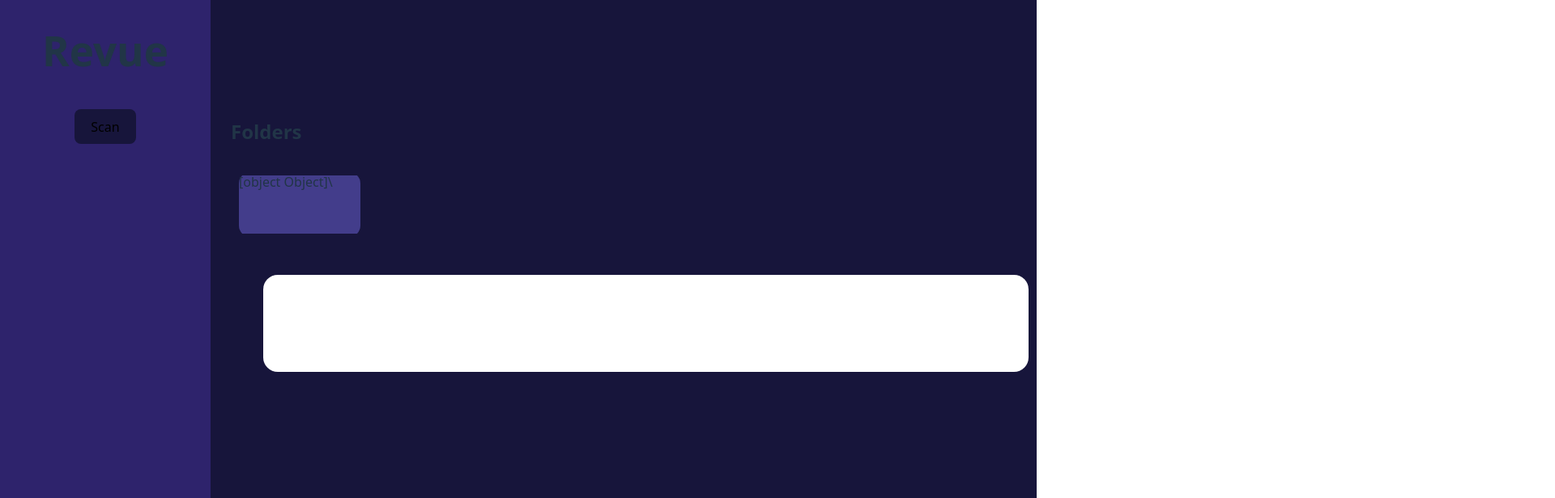
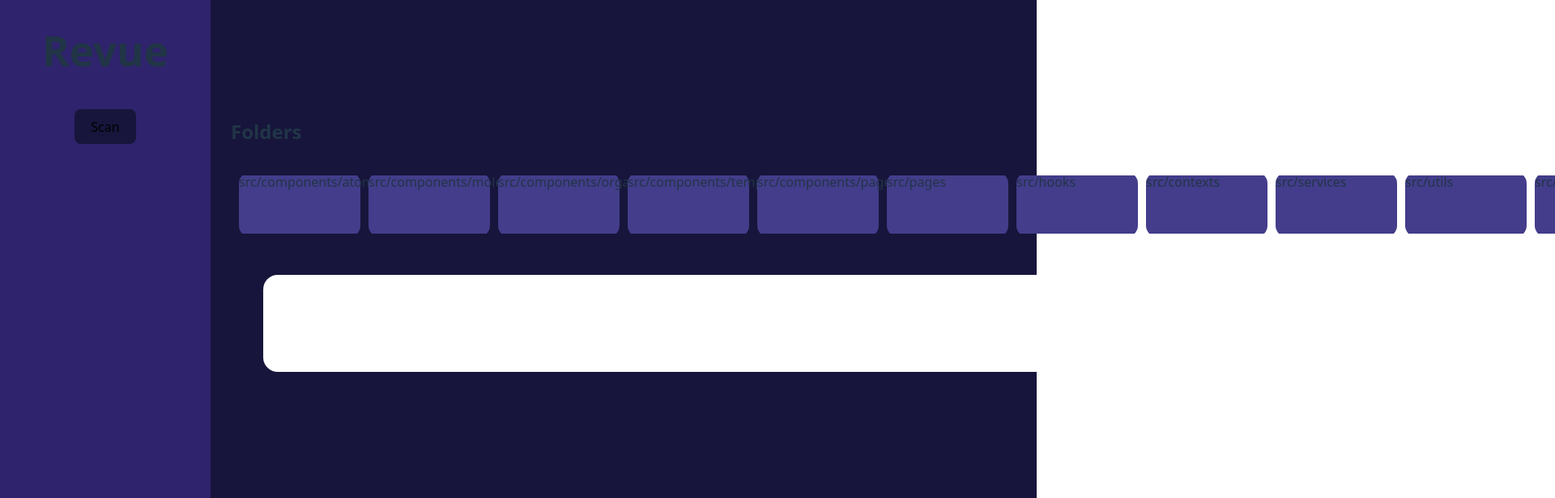
Before and after one commit to Mohamed-Abuali/Revue, a React (Vite) app: page / in a window 1280 px wide. Shown: the top 616 px of the page at 81% size, 1920 px wide, since content can reach past the window. Built offline with nearby package versions, Linux system fonts and the light colour scheme.

Commit message:
refactor(DirList): simplify project structure representation
Change projectStructure from nested object to flat string array for easier maintenance and rendering

```diff
--- a/src/componenets/DirList.tsx
+++ b/src/componenets/DirList.tsx
@@ -6,7 +6,7 @@ const DirList = () => {
         <ul className='dir-list'>
           {projectStructure.map((dir,i) => (
              <li key={i} className='dir-item'>
-                    {dir.toString()}\
+                    {dir}
                 </li>
           ))}
 
@@ -19,52 +19,40 @@ const DirList = () => {
 
 export default DirList
 
-const projectStructure = [{
-  src: {
-    components: {
-      atoms: {},
-      molecules: {},
-      organisms: {},
-      templates: {},
-      pages: {}
-    },
-    pages: {},
-    hooks: {},
-    contexts: {},
-    services: {},
-    utils: {},
-    styles: {},
-    assets: {
-      images: {},
-      fonts: {},
-      icons: {}
-    },
-    lib: {
-      tools: {},
-      functions: {},
-      constants: {},
-      types: {}
-    },
-    routes: {},
-    store: {},
-    config: {}
-  },
-  public: {
-    index: {},
-    favicon: {},
-    manifest: {}
-  },
-  tests: {
-    unit: {},
-    integration: {},
-    e2e: {}
-  },
-  docs: {},
-  scripts: {},
-  dist: {},
-  build: {},
-  node_modules: {},
-  '.git': {},
-  '.vscode': {},
-  '.github': {}
-}];
+const projectStructure = [
+  'src/components/atoms',
+  'src/components/molecules',
+  'src/components/organisms',
+  'src/components/templates',
+  'src/components/pages',
+  'src/pages',
+  'src/hooks',
+  'src/contexts',
+  'src/services',
+  'src/utils',
+  'src/styles',
+  'src/assets/images',
+  'src/assets/fonts',
+  'src/assets/icons',
+  'src/lib/tools',
+  'src/lib/functions',
+  'src/lib/constants',
+  'src/lib/types',
+  'src/routes',
+  'src/store',
+  'src/config',
+  'public/index',
+  'public/favicon',
+  'public/manifest',
+  'tests/unit',
+  'tests/integration',
+  'tests/e2e',
+  'docs',
+  'scripts',
+  'dist',
+  'build',
+  'node_modules',
+  '.git',
+  '.vscode',
+  '.github'
+];
```
